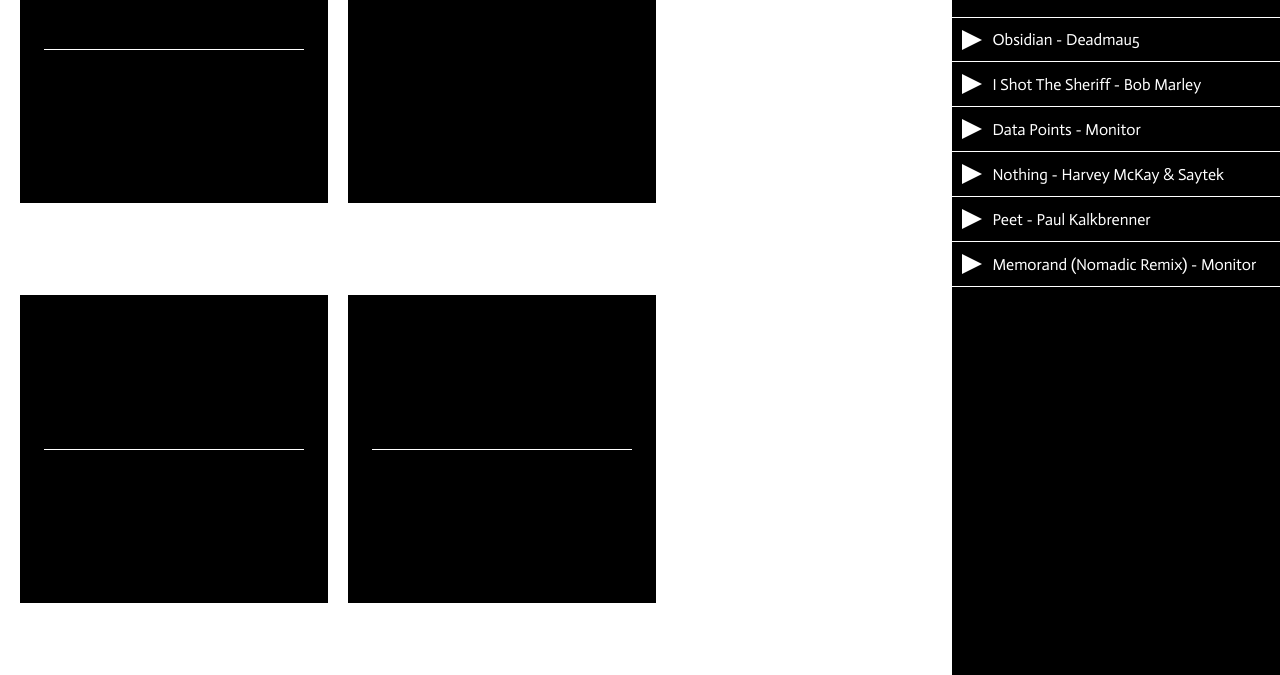
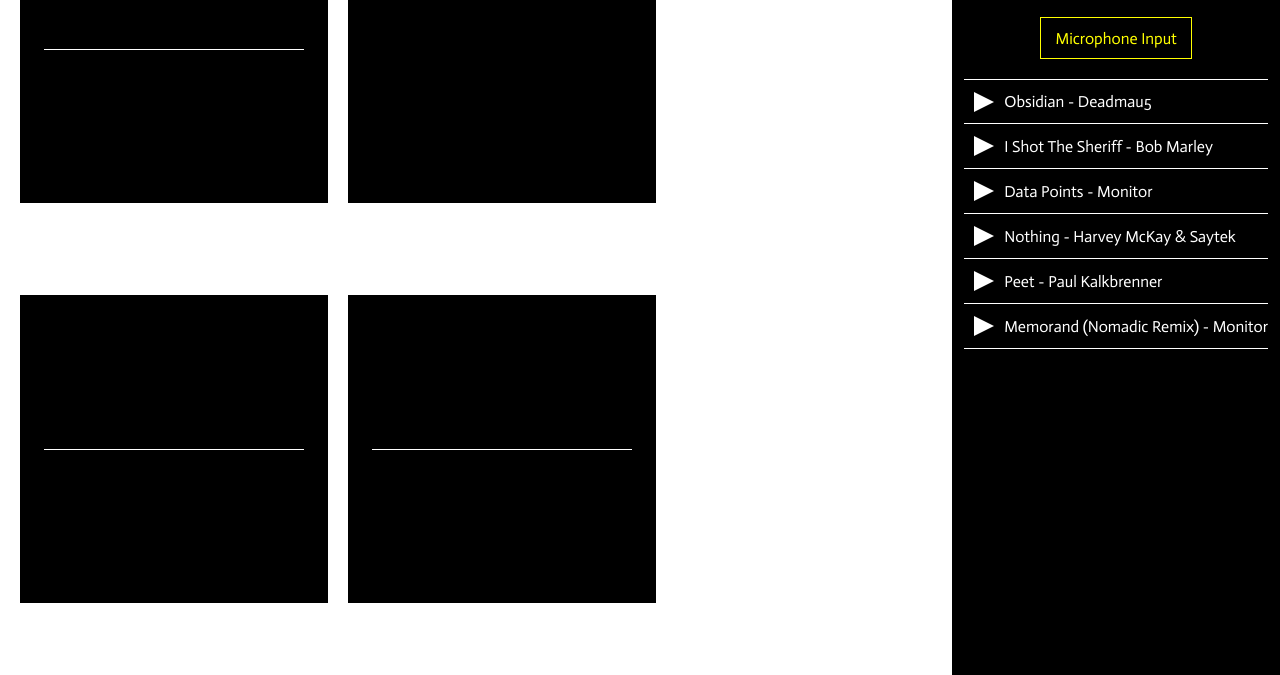
Before and after one commit to alecmcgovern/frequency-analyses, a website: page index.html in a window 1280 px wide. Shown: the part 125-800 px from the top of the page. Drawn offline with Linux system fonts and the light colour scheme.

Commit message:
audio input button UI

```diff
--- a/index.html
+++ b/index.html
@@ -25,6 +25,9 @@
 	</div>
 	<div class="right-panel">
 		<h1>Frequency Analyser</h1>
+		<div class="audio-input">
+			Microphone Input
+		</div>
 		<div class="song-list"></div>
 	</div>
 </body>
--- a/scripts.js
+++ b/scripts.js
@@ -36,6 +36,7 @@ window.onload = function() {
 	let context4 = canvas4.getContext('2d');
 
 	let AudioContext = window.AudioContext || window.webkitAudioContext || false;
+	let inputType = 0;
 
 	if (AudioContext) {
 		let ctx = null;
@@ -47,7 +48,23 @@ window.onload = function() {
 
 		let MEDIA_ELEMENT_NODES = new WeakMap();
 
+		setupMicrophone();
 		loadAudioTracks();
+		setupAudioControls();
+
+		function setupMicrophone() {
+			let microphoneInputButton = document.getElementsByClassName("audio-input")[0];
+
+			microphoneInputButton.addEventListener("click", () => {
+				if (inputType === 0) {
+					inputType = 1;
+					microphoneInputButton.classList.add("input-on");
+				} else {
+					inputType = 0;
+					microphoneInputButton.classList.remove("input-on");
+				}
+			});
+		};
 
 		function loadAudioTracks() {
 			let songList = document.getElementsByClassName('song-list')[0];
@@ -72,7 +89,6 @@ window.onload = function() {
 				songList.appendChild(audioElement);
 				songList.appendChild(audioControls);
 			});
-			setupAudioControls();
 		}
 
 
--- a/style.css
+++ b/style.css
@@ -33,6 +33,7 @@ body {
 
 	display: flex;
 	flex-direction: column;
+	align-items: center;
 
 	background-color: black;
 	font-family: 'Actor', sans-serif;
@@ -43,6 +44,32 @@ h1 {
 	color: rgb(0, 255, 233);
 	border-bottom: 2px dotted white;
 	font-family: 'Monoton', cursive;
+}
+
+.audio-input {
+	height: 40px;
+	width: 150px;
+	margin-bottom: 20px;
+
+	display: flex;
+	justify-content: center;
+	align-items: center;
+
+
+	border: 1px solid yellow;
+	color: yellow;
+
+	cursor: pointer;
+	-webkit-touch-callout: none; /* iOS Safari */
+    -webkit-user-select: none; /* Safari */
+     -khtml-user-select: none; /* Konqueror HTML */
+       -moz-user-select: none; /* Firefox */
+        -ms-user-select: none; /* Internet Explorer/Edge */
+            user-select: none;
+}
+
+.input-on {
+	background-color: rgba(255,255,0, 0.5);
 }
 
 .song-list {
```
